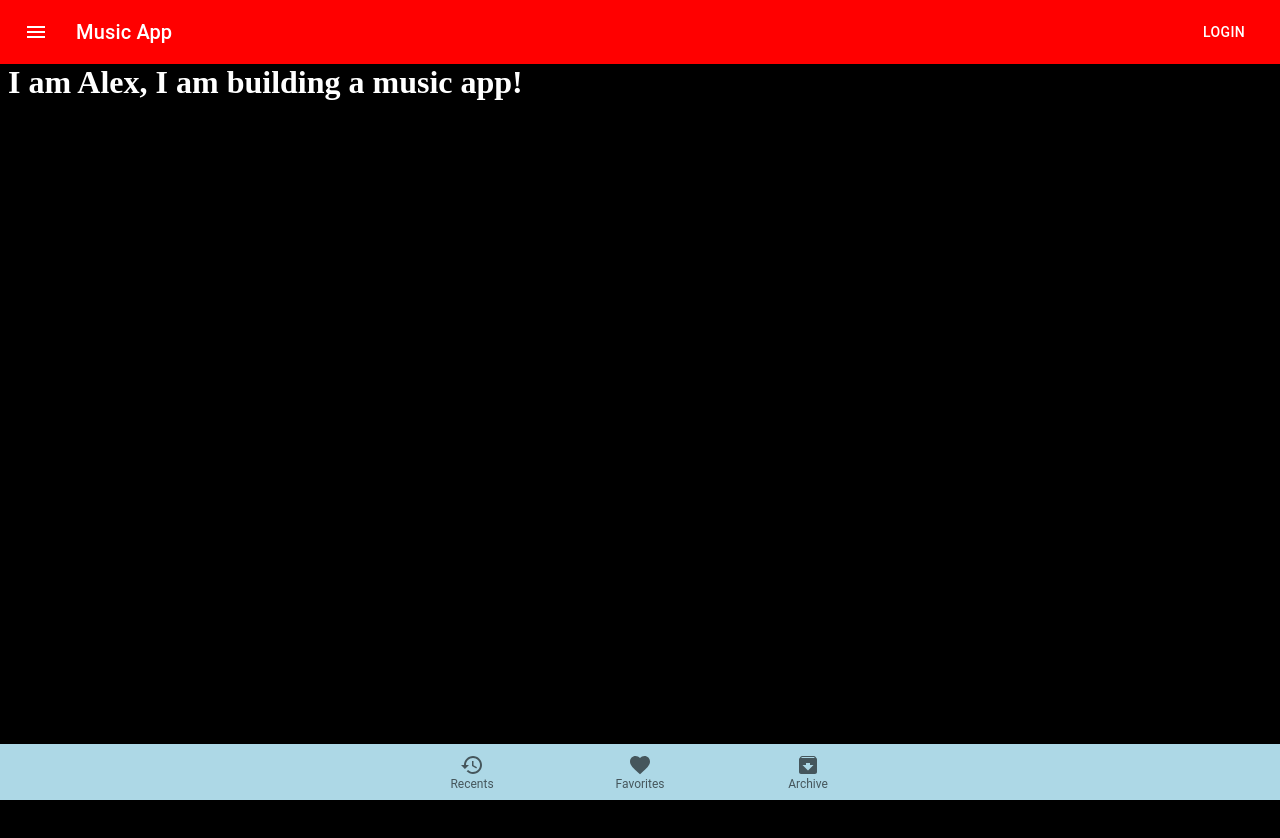
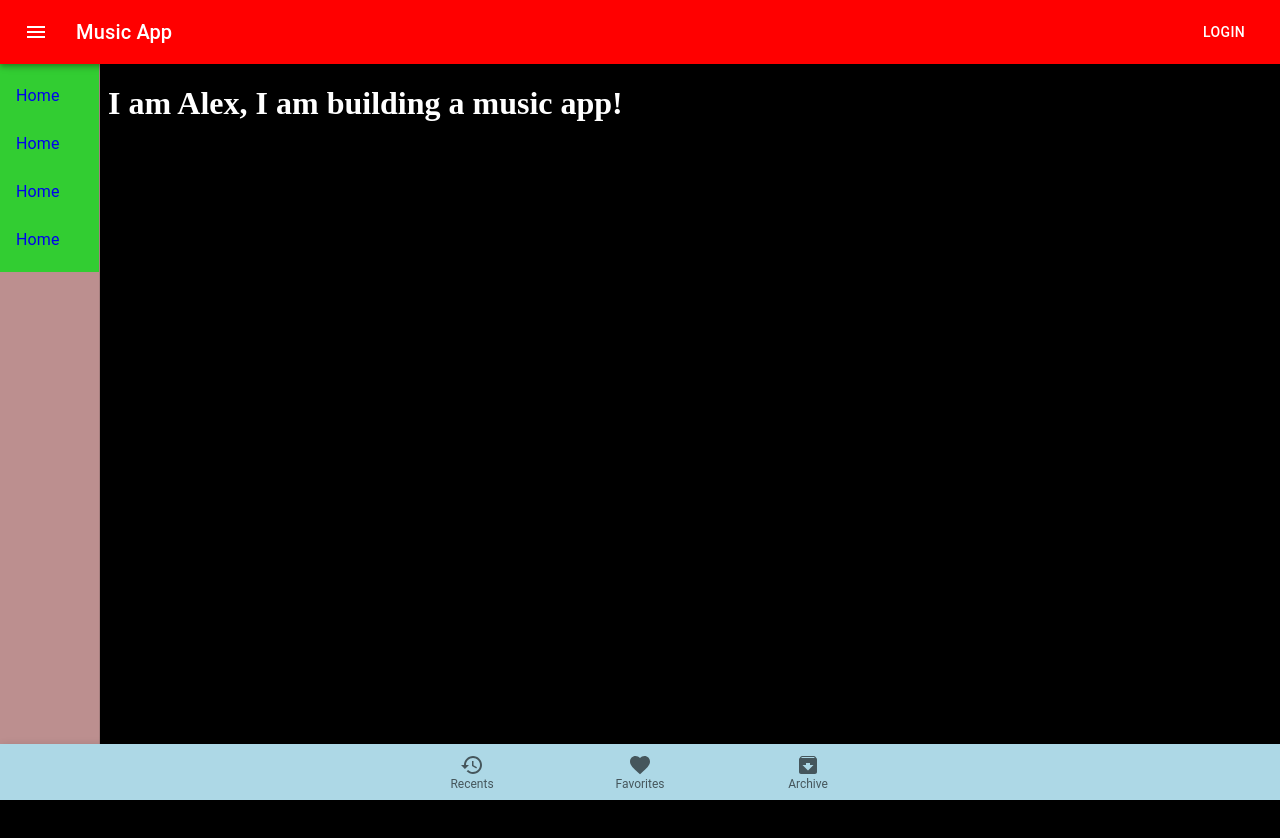
Before and after one commit to alexbarajas/music_app_project, a React (Vite) app: page / in a window 1280 px wide. Shown: the top 838 px of the page. Before the commit the page ends 800 px from the top, so only its background shows below. Built offline with nearby package versions, Linux system fonts and the light colour scheme.

Commit message:
added a sidebar

```diff
--- a/src/App.jsx
+++ b/src/App.jsx
@@ -3,15 +3,21 @@ import Home from "./pages/Home";
 import Header from "./components/Header";
 import Footer from "./components/Footer";
 import Error from "./pages/Error";
+import Sidebar from "./components/Sidebar"; // Import Sidebar component
 
 export default function App() {
   return (
     <Router>
       <Header />
-      <Routes>
-        <Route path="/" element={<Home />} />
-        <Route path="/*" element={<Error />} />
-      </Routes>
+      <div style={{ display: "flex", minHeight: "100vh" }}>
+        <Sidebar />
+        <div style={{ marginLeft: 100, width: "100%" }}>
+          <Routes>
+            <Route path="/" element={<Home />} />
+            <Route path="/*" element={<Error />} />
+          </Routes>
+        </div>
+      </div>
       <Footer />
     </Router>
   );
--- /dev/null
+++ b/src/components/Sidebar.jsx
@@ -0,0 +1,42 @@
+// src/components/Sidebar.jsx
+import React from "react";
+import { Drawer, List, ListItem, ListItemText } from "@mui/material";
+import { Link } from "react-router-dom";
+
+export default function Sidebar() {
+  return (
+    <Drawer
+      variant="permanent"
+      sx={{
+        width: 100,
+        flexShrink: 0,
+        position: "fixed",
+        top: 60,
+        left: 0,
+        backgroundColor: "blueviolet",
+        height: "calc(100vh - 60px)",
+        "& .MuiDrawer-paper": {
+          width: 100,
+          boxSizing: "border-box",
+          backgroundColor: "rosybrown",
+        },
+      }}
+    >
+      <List sx={{ marginTop: "64px", backgroundColor: "limegreen" }}>
+        <ListItem button component={Link} to="/">
+          <ListItemText primary="Home" />
+        </ListItem>
+        <ListItem button component={Link} to="/">
+          <ListItemText primary="Home" />
+        </ListItem>
+        <ListItem button component={Link} to="/">
+          <ListItemText primary="Home" />
+        </ListItem>
+        <ListItem button component={Link} to="/">
+          <ListItemText primary="Home" />
+        </ListItem>
+        {/* Add more list items here */}
+      </List>
+    </Drawer>
+  );
+}
```
